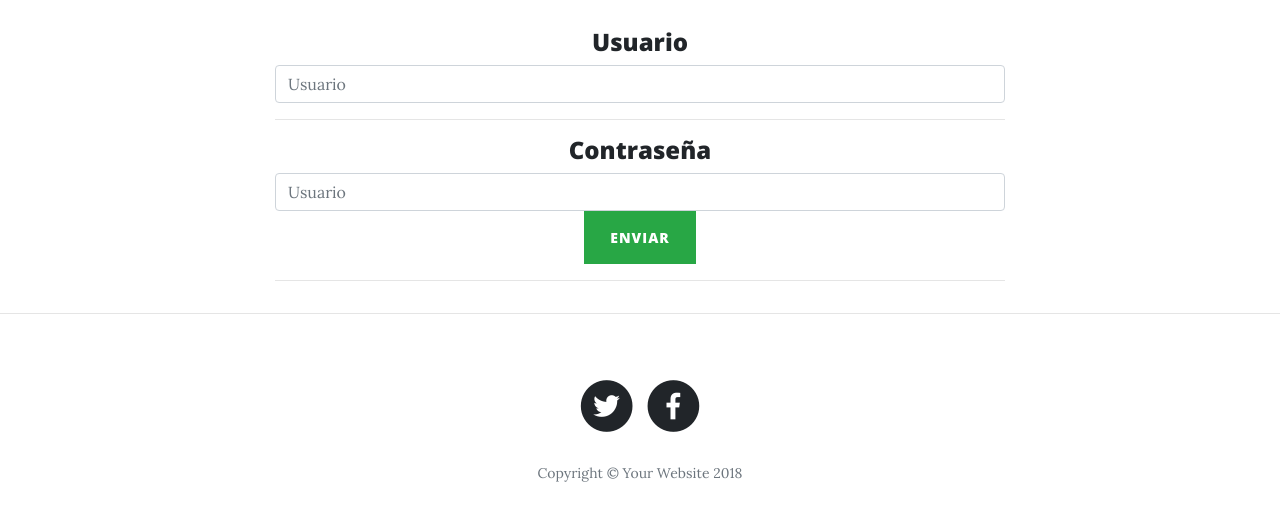
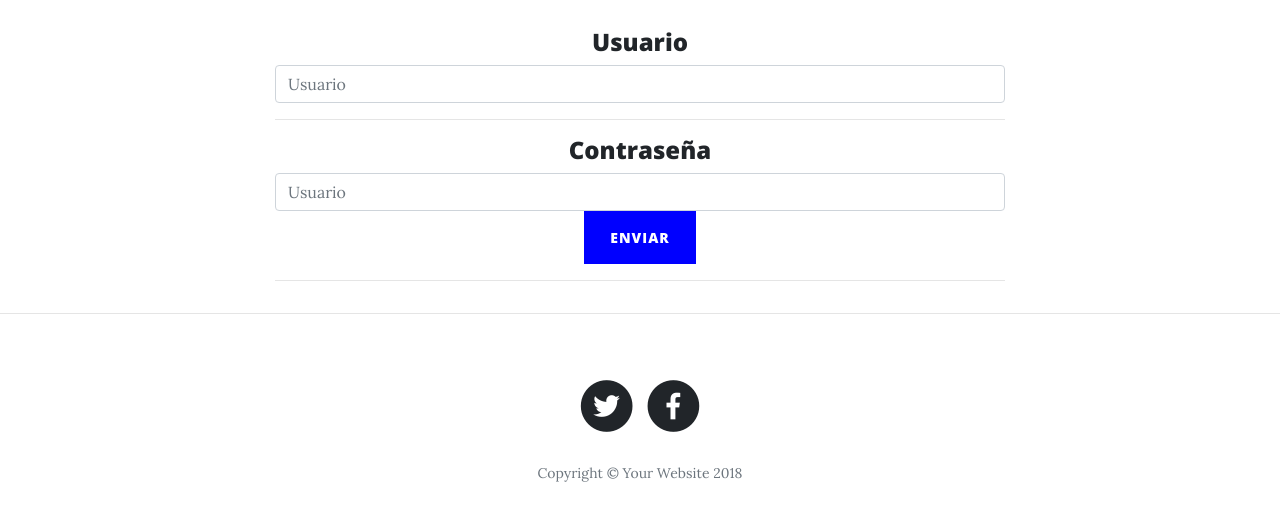
Before and after one commit to EmmanuelDiaz95/uniplataforma, a website: page inicioSesion.html in a window 1280 px wide. Shown: the part 554-1074 px from the top of the page. Drawn offline with nearby package versions, Linux system fonts and the light colour scheme.

Commit message:
se cambia el archivo de registro a inicio de sesion

```diff
--- a/registro.html
+++ b/inicioSesion.html
@@ -81,7 +81,7 @@
           <input type="text" class="form-control" placeholder="Usuario" id="nombre" onblur="validarcampos()" onclick="regresarCampos()" name="" value="">
           <div class="row">
             <div class="col-12 text-center">
-              <input type="button" id="enviar" value="Enviar" class="btn btn-success" onclick="mandarAlerta()" value="">
+              <input style="color: white; background: blue;" type="button" id="Enviar" value="Enviar" class="btn" onclick="mandarAlerta()" value="">
             </div>
           </div>
           <hr>
```
